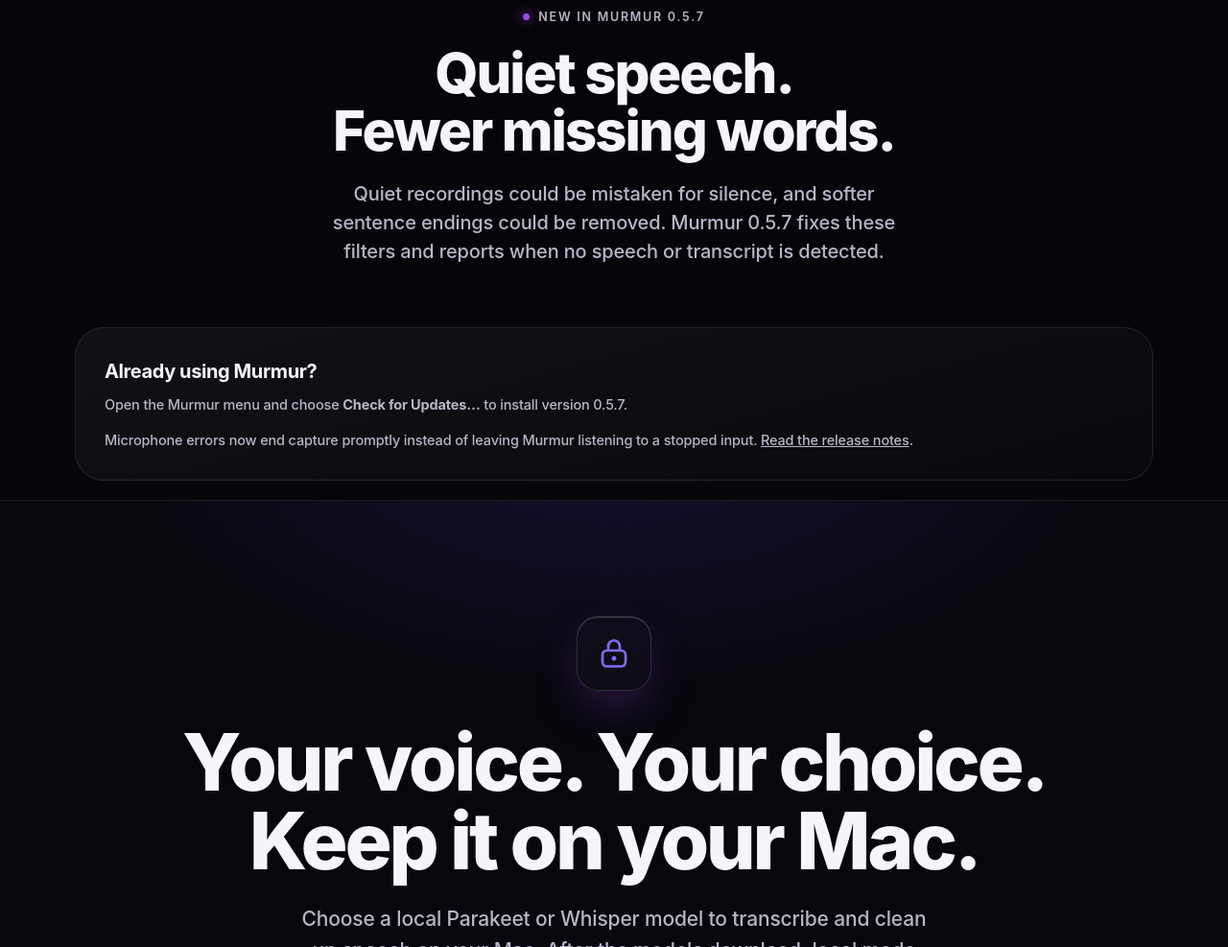
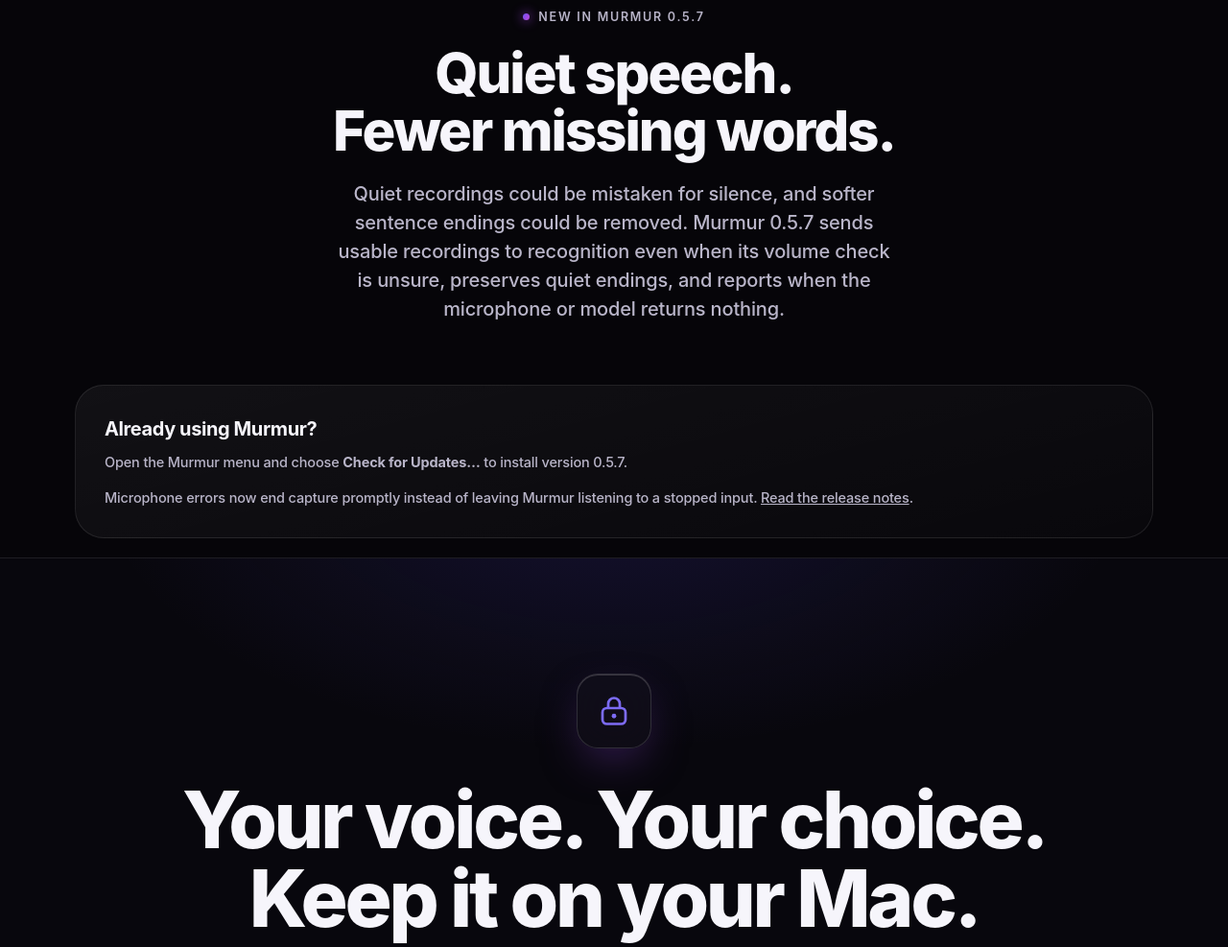
Before and after one commit to marcelfernandes1/murmur, a plain HTML site: page site/index.html in a window 1280 px wide. Shown: the part 1394-2381 px from the top of the page at 96% size. Drawn offline with Linux system fonts and the light colour scheme.

Commit message:
Describe recognition fallback in the release announcement

```diff
--- a/site/index.html
+++ b/site/index.html
@@ -557,7 +557,7 @@ footer{padding:60px 0 50px;border-top:1px solid var(--line);position:relative;z-
     <div class="sec-head">
       <span class="eyebrow"><span class="dot"></span> New in Murmur 0.5.7</span>
       <h2>Quiet speech.<br/>Fewer missing words.</h2>
-      <p>Quiet recordings could be mistaken for silence, and softer sentence endings could be removed. Murmur 0.5.7 fixes these filters and reports when no speech or transcript is detected.</p>
+      <p>Quiet recordings could be mistaken for silence, and softer sentence endings could be removed. Murmur 0.5.7 sends usable recordings to recognition even when its volume check is unsure, preserves quiet endings, and reports when the microphone or model returns nothing.</p>
     </div>
     <div class="card">
       <h3>Already using Murmur?</h3>
```
